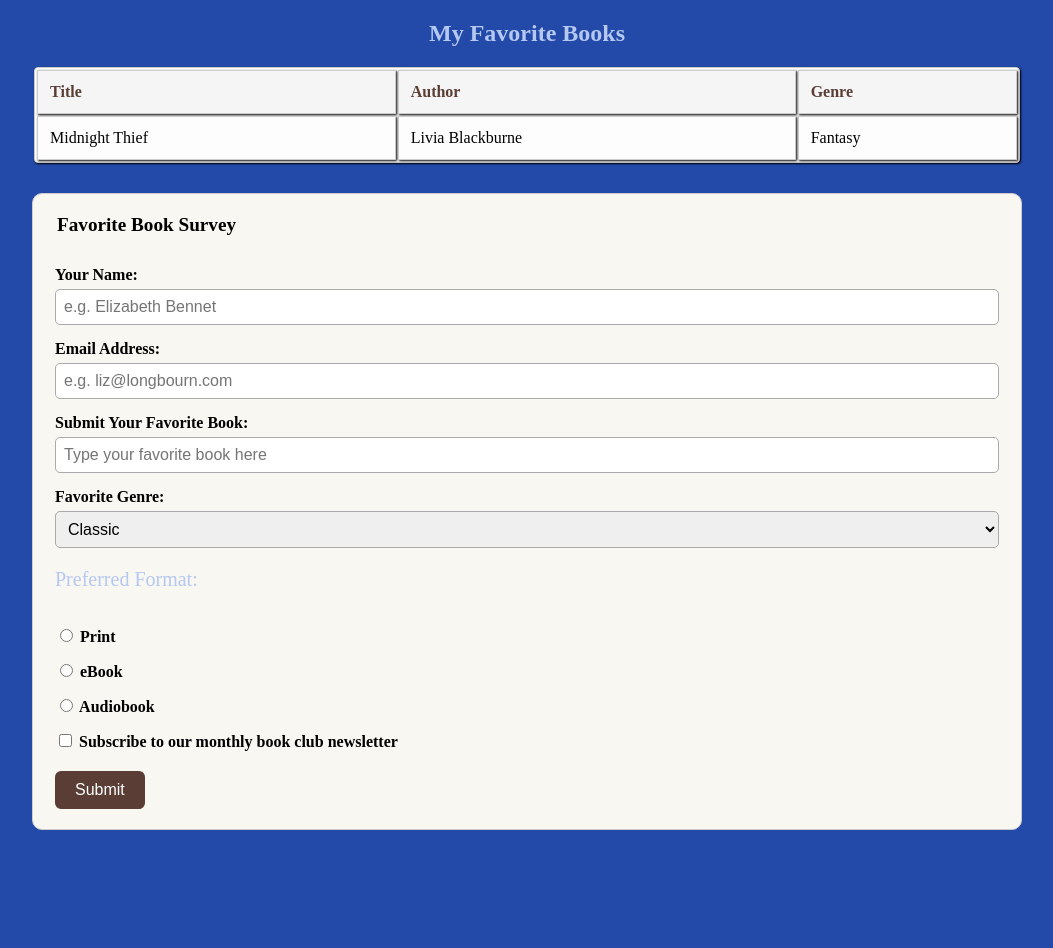
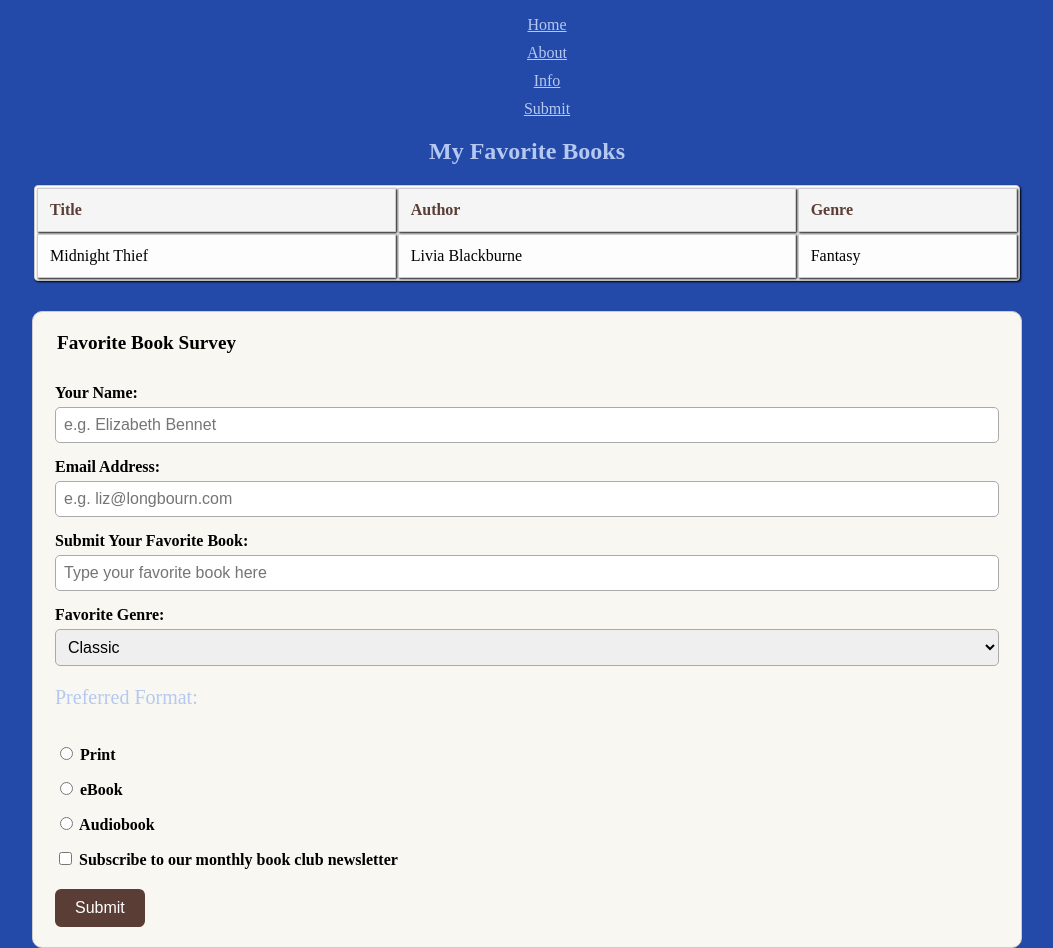
Before and after one commit to Laurel-S-MT/WebDesign, a plain HTML site: page Assignment3/favorites.html in a window 1280 px wide. Shown: the whole page, without its empty margins (113-1166 px from the left). Before the commit the page ends 838 px from the top, so only its background shows below. Drawn offline with Linux system fonts and the light colour scheme.

Commit message:
Update favorites.html

```diff
--- a/Assignment3/favorites.html
+++ b/Assignment3/favorites.html
@@ -8,6 +8,15 @@
 </head>
 
 <body>
+
+  <nav>
+   <ul>
+    <li><a href="index.html">Home</a></li>
+    <li><a href="about.html">About</a></li>
+    <li><a href="info.html">Info</a></li>
+    <li><a href="favorites.html">Submit</a></li>
+  </ul>
+</nav>
 
 <h2>My Favorite Books</h2>
 
```
